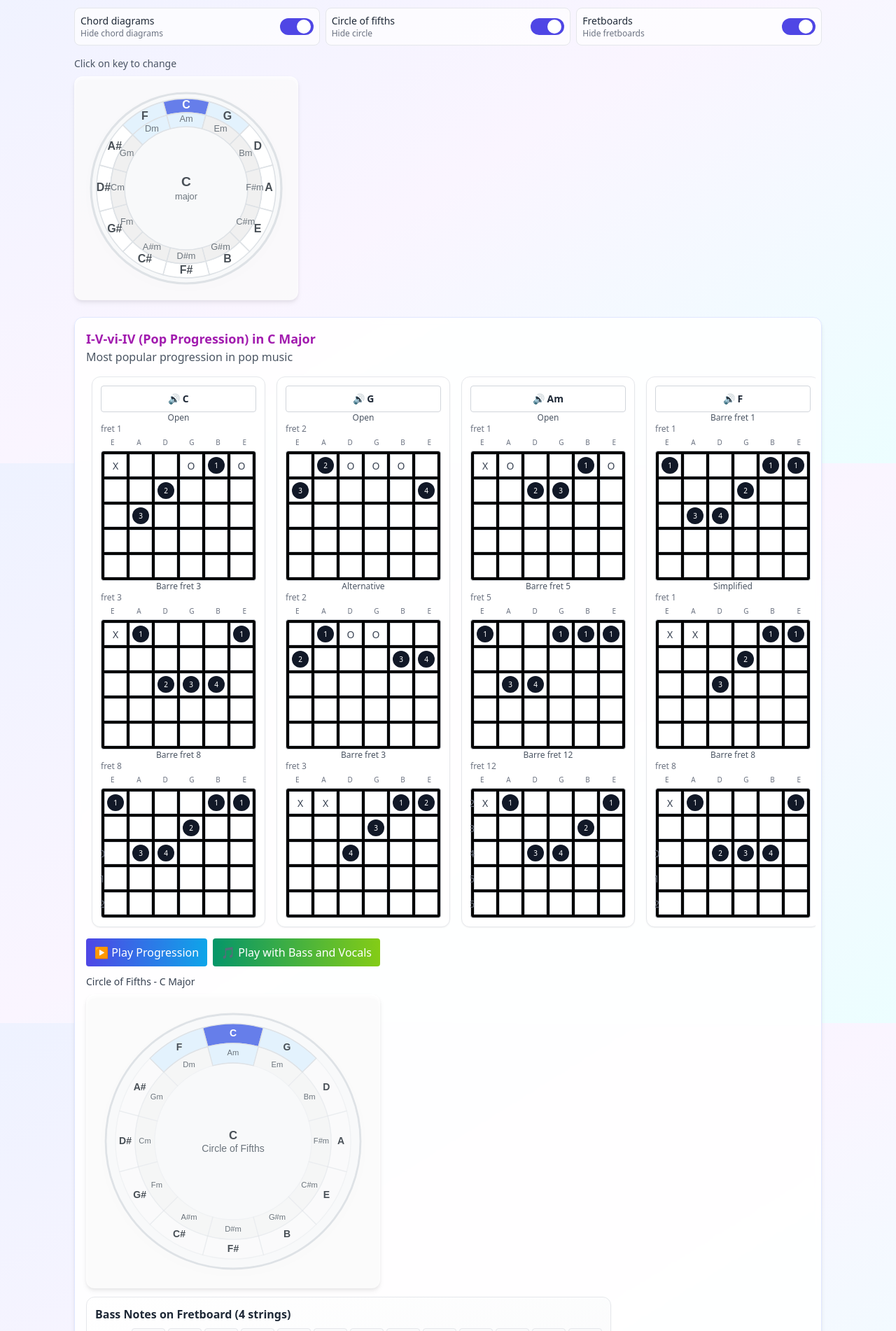
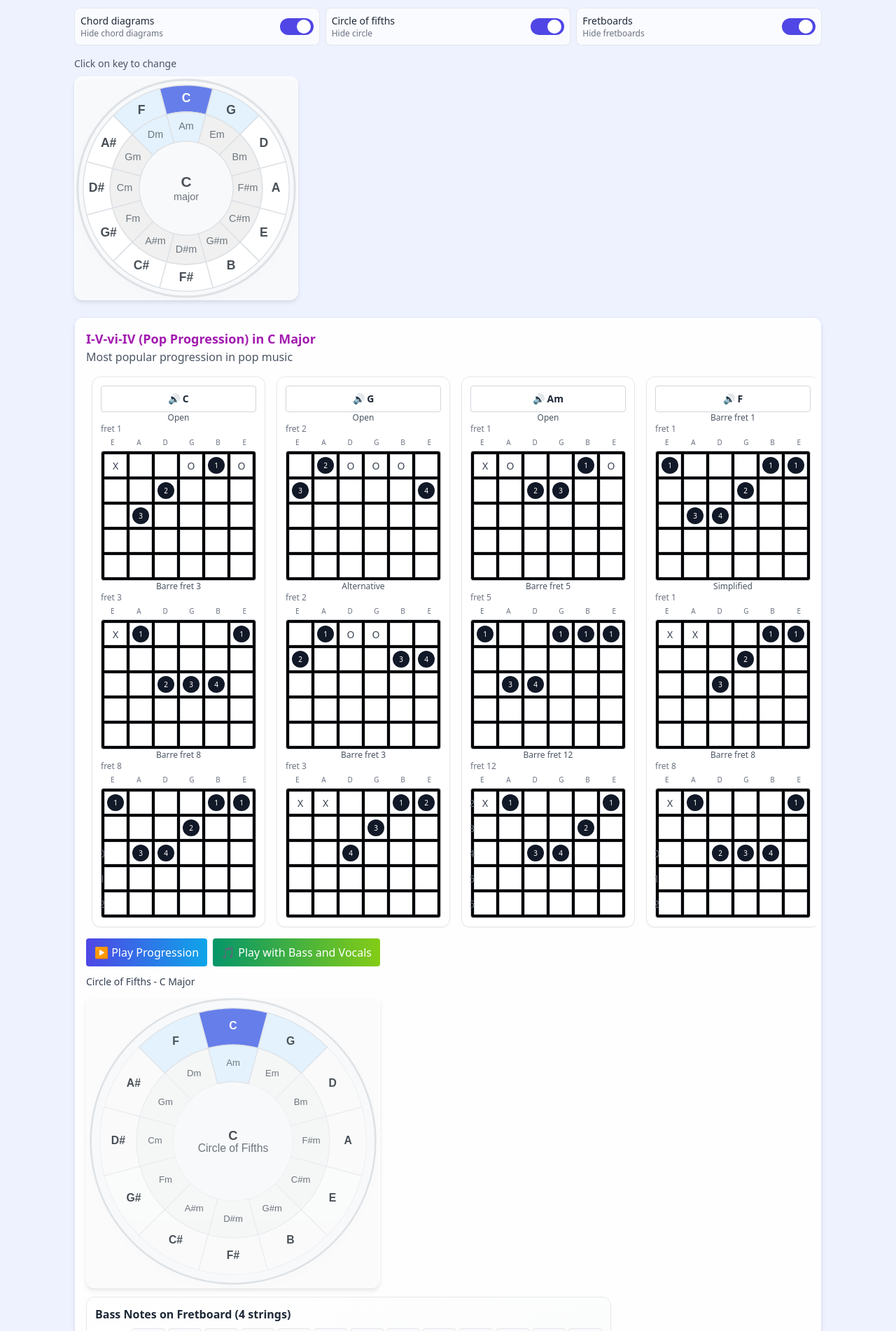
Before and after one commit to alexrett/circle-chords, a React (Vite) app: page / in a window 1280 px wide. Shown: the part 138-2040 px from the top of the page at 70% size. Built offline with nearby package versions, Linux system fonts and the light colour scheme.

Commit message:
refactor: adjust sizes and font properties for better text fit in CircleWrapper and InteractiveCircle components

```diff
--- a/src/components/CircleWrapper.tsx
+++ b/src/components/CircleWrapper.tsx
@@ -30,12 +30,13 @@ export default function CircleWrapper({ keySig, mode, chords, progressionName: _
   majorKeys?: string[]
   minorKeys?: string[]
 }) {
-  const size = 300
+  const size = 320
   const cx = size / 2
   const cy = size / 2
-  const outer = 120
-  const inner = 80
-  const mid = 100
+  // Thicker rings for better text fit
+  const outer = 145
+  const inner = 65
+  const mid = 105
   const angles = Array.from({ length: 12 }, (_, i) => ((i * 30 - 90) * Math.PI) / 180)
   const { t } = useTranslation()
 
@@ -101,12 +102,12 @@ export default function CircleWrapper({ keySig, mode, chords, progressionName: _
                     style={{ cursor: isMinIn ? 'pointer' : 'default' }}
                     onClick={() => isMinIn && onSectorClick(false, i)} />
               <text x={majorTextPos[0]} y={majorTextPos[1]} textAnchor="middle" dominantBaseline="middle"
-                    fontFamily="Arial, sans-serif" fontSize={10} fontWeight="bold"
+                    fontFamily="Arial, sans-serif" fontSize={12} fontWeight="bold"
                     fill={isMajCurrent ? 'white' : '#495057'}
                     style={{ cursor: isMajIn ? 'pointer' : 'default' }}
                     onClick={() => isMajIn && onSectorClick(true, i)}>{maj}</text>
               <text x={minorTextPos[0]} y={minorTextPos[1]} textAnchor="middle" dominantBaseline="middle"
-                    fontFamily="Arial, sans-serif" fontSize={8}
+                    fontFamily="Arial, sans-serif" fontSize={10}
                     fill={isMinCurrent ? 'white' : '#6c757d'}
                     style={{ cursor: isMinIn ? 'pointer' : 'default' }}
                     onClick={() => isMinIn && onSectorClick(false, i)}>{minorKeys[i]}</text>
@@ -114,9 +115,9 @@ export default function CircleWrapper({ keySig, mode, chords, progressionName: _
           )
         })}
         <text x={cx} y={cy - 5} textAnchor="middle" dominantBaseline="middle"
-              fontFamily="Arial, sans-serif" fontSize={12} fontWeight="bold" fill="#495057">{keySig}</text>
+              fontFamily="Arial, sans-serif" fontSize={14} fontWeight="bold" fill="#495057">{keySig}</text>
         <text x={cx} y={cy + 8} textAnchor="middle" dominantBaseline="middle"
-              fontFamily="Arial, sans-serif" fontSize={10} fill="#6c757d">{t('circle.circleTitle') || 'Chord progression'}</text>
+              fontFamily="Arial, sans-serif" fontSize={12} fill="#6c757d">{t('circle.circleTitle') || 'Chord progression'}</text>
       </svg>
     </div>
   )
--- a/src/components/InteractiveCircle.tsx
+++ b/src/components/InteractiveCircle.tsx
@@ -31,9 +31,10 @@ export default function InteractiveCircle({ keyValue: keySig, modeValue: mode, o
   const size = 200
   const cx = size / 2
   const cy = size / 2
-  const outer = 80
-  const inner = 55
-  const mid = 67.5
+  // Thicker rings for better text fit
+  const outer = 92
+  const inner = 42
+  const mid = 68
   const angles = Array.from({ length: 12 }, (_, i) => ((i * 30 - 90) * Math.PI) / 180)
   const { t } = useTranslation()
 
@@ -83,12 +84,12 @@ export default function InteractiveCircle({ keyValue: keySig, modeValue: mode, o
               <path d={minorPath} fill={minorFill} stroke="#dee2e6" strokeWidth={1} style={{ cursor: 'pointer' }}
                     onClick={() => onTonalityChange(min, 'minor')} />
               <text x={majorTextPos[0]} y={majorTextPos[1]} textAnchor="middle" dominantBaseline="middle"
-                    fontFamily="Arial, sans-serif" fontSize={10} fontWeight="bold"
+                    fontFamily="Arial, sans-serif" fontSize={11} fontWeight="bold"
                     fill={isMajCurrent ? 'white' : '#495057'}
                     style={{ cursor: 'pointer' }}
                     onClick={() => onTonalityChange(maj, 'major')}>{maj}</text>
               <text x={minorTextPos[0]} y={minorTextPos[1]} textAnchor="middle" dominantBaseline="middle"
-                    fontFamily="Arial, sans-serif" fontSize={8}
+                    fontFamily="Arial, sans-serif" fontSize={9}
                     fill={isMinCurrent ? 'white' : '#6c757d'}
                     style={{ cursor: 'pointer' }}
                     onClick={() => onTonalityChange(min, 'minor')}>{minorKeys[i]}</text>
@@ -96,9 +97,9 @@ export default function InteractiveCircle({ keyValue: keySig, modeValue: mode, o
           )
         })}
         <text x={cx} y={cy - 5} textAnchor="middle" dominantBaseline="middle"
-              fontFamily="Arial, sans-serif" fontSize={12} fontWeight="bold" fill="#495057">{keySig}</text>
+              fontFamily="Arial, sans-serif" fontSize={13} fontWeight="bold" fill="#495057">{keySig}</text>
         <text x={cx} y={cy + 8} textAnchor="middle" dominantBaseline="middle"
-              fontFamily="Arial, sans-serif" fontSize={8} fill="#6c757d">{t(`circle.${mode}`) || mode}</text>
+              fontFamily="Arial, sans-serif" fontSize={9} fill="#6c757d">{t(`circle.${mode}`) || mode}</text>
       </svg>
     </div>
   )
--- a/src/index.css
+++ b/src/index.css
@@ -7,5 +7,5 @@ html, body, #root {
   height: 100%;
 }
 body {
-  @apply bg-gradient-to-br from-indigo-50 via-purple-50 to-cyan-50 text-gray-800;
+  @apply bg-indigo-50 text-gray-800;
 }
```
